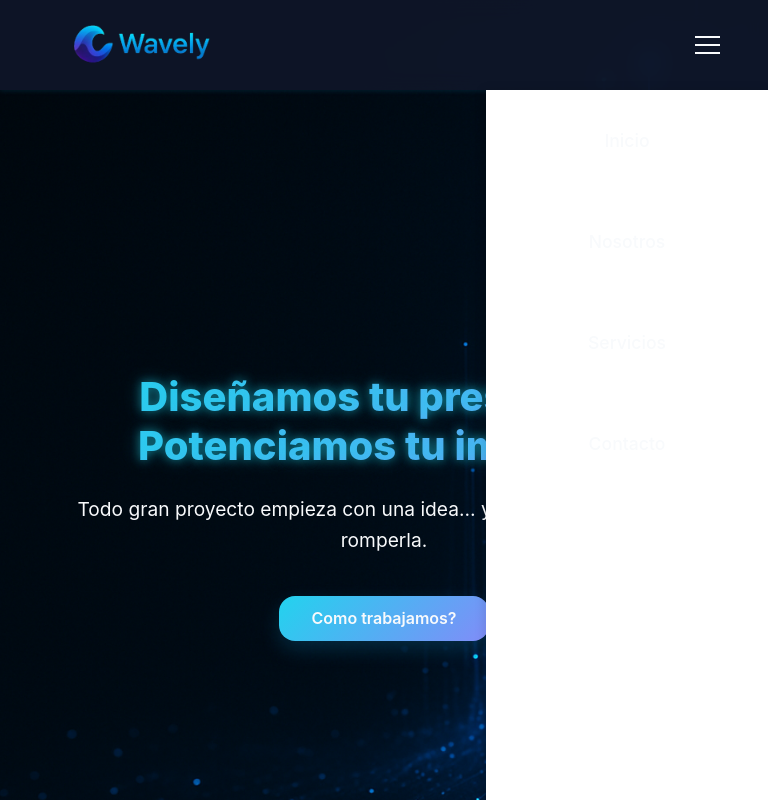
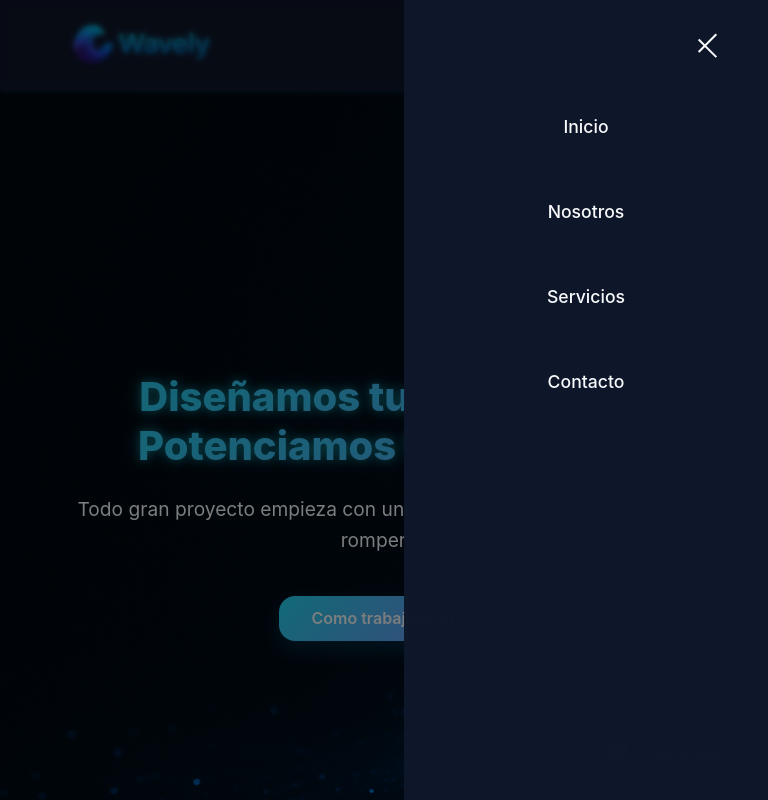
Before and after one commit to IsaacUnU/Wavely, a React (Create React App) app: page / in a window 768 px wide. Both pictures are taken after a click on the element 707 px from the left and 45 px from the top of the page. Shown: the top 800 px of the page. Built offline with nearby package versions, Linux system fonts and the light colour scheme.

Commit message:
modificaciones

```diff
--- a/src/components/InterestModal.jsx
+++ b/src/components/InterestModal.jsx
@@ -1,10 +1,23 @@
 import { motion, AnimatePresence } from 'framer-motion';
+import React from 'react';
 import '../styles/interestModal.css';
 
 const InterestModal = ({ isOpen, onClose, service }) => {
+// Añadir clase al body cuando el modal está abierto
+React.useEffect(() => {
+if (isOpen) {
+    document.body.classList.add('modal-open');
+} else {
+    document.body.classList.remove('modal-open');
+}
+
+return () => {
+    document.body.classList.remove('modal-open');
+};
+}, [isOpen]);
+
 const handleSubmit = (e) => {
 e.preventDefault();
-// Aquí irá la lógica de envío del formulario
 onClose();
 };
 
@@ -18,15 +31,23 @@ return (
         animate={{ opacity: 1 }}
         exit={{ opacity: 0 }}
         onClick={onClose}
-        />
+        >
         <motion.div
             className="modal"
-        initial={{ scale: 0.5, opacity: 0 }}
+            initial={{ scale: 0.95, opacity: 0 }}
             animate={{ scale: 1, opacity: 1 }}
-        exit={{ scale: 0.5, opacity: 0 }}
-        transition={{ type: "spring", duration: 0.5 }}
+            exit={{ scale: 0.95, opacity: 0 }}
+            transition={{ type: "spring", duration: 0.3 }}
+            onClick={e => e.stopPropagation()} // Prevenir cierre al hacer clic en el modal
         >
-        <button className="close-button" onClick={onClose}>×</button>
+            <motion.button
+            className="close-button"
+            onClick={onClose}
+            whileHover={{ scale: 1.1 }}
+            whileTap={{ scale: 0.9 }}
+            >
+            ×
+            </motion.button>
             <h3>¿Interesado en {service}?</h3>
             <form onSubmit={handleSubmit}>
             <motion.div
@@ -62,6 +83,7 @@ return (
             </motion.button>
             </form>
         </motion.div>
+        </motion.div>
     </>
     )}
 </AnimatePresence>
--- a/src/components/ScrollAnimation.jsx
+++ b/src/components/ScrollAnimation.jsx
@@ -1,32 +1,21 @@
 import { motion } from 'framer-motion';
-import useScrollDirection from '../hooks/useScrollDirection';
 
-const ScrollAnimation = ({ children, className }) => {
-  const scrollDirection = useScrollDirection();
-
-  const variants = {
-    hidden: {
-      opacity: 0,
-      y: scrollDirection === "down" ? 50 : -50
-    },
-    visible: {
-      opacity: 1,
-      y: 0,
-      transition: {
-        type: "spring",
-        stiffness: 100,
-        damping: 15
-      }
-    }
-  };
-
+const ScrollAnimation = ({ children }) => {
   return (
     <motion.div
-      className={className}
-      initial="hidden"
-      whileInView="visible"
-      viewport={{ once: false, amount: 0.3 }}
-      variants={variants}
+      initial={{ opacity: 0, y: 20 }}
+      whileInView={{
+        opacity: 1,
+        y: 0,
+        transition: {
+          duration: 0.6,
+          ease: "easeOut"
+        }
+      }}
+      viewport={{
+        once: true,
+        margin: "-100px"
+      }}
     >
       {children}
     </motion.div>
--- a/src/components/navbar.jsx
+++ b/src/components/navbar.jsx
@@ -19,13 +19,36 @@ const Navbar = () => {
 
   const handleClick = (e) => {
     e.preventDefault();
-    const target = e.target.getAttribute('href');
-    const element = document.querySelector(target);
+    const targetId = e.target.getAttribute('href');
+    const element = document.querySelector(targetId);
+
+    if (element) {
+      // Cerrar el menú antes de hacer scroll
       setIsOpen(false);
-    element?.scrollIntoView({ behavior: 'smooth' });
+
+      // Calcular la posición correcta considerando el navbar
+      const navbarHeight = document.querySelector('.navbar').offsetHeight;
+      const elementPosition = element.getBoundingClientRect().top;
+      const offsetPosition = elementPosition + window.pageYOffset - navbarHeight;
+
+      window.scrollTo({
+        top: offsetPosition,
+        behavior: 'smooth'
+      });
+    }
   };
 
+  // Controlar el scroll cuando el menú está abierto
+  useEffect(() => {
+    if (isOpen) {
+      document.body.style.overflow = 'hidden';
+    } else {
+      document.body.style.overflow = 'unset';
+    }
+  }, [isOpen]);
+
   return (
+    <>
       <motion.nav
         className={`navbar ${scrolled ? 'scrolled' : ''}`}
         initial={{ y: -100 }}
@@ -40,34 +63,63 @@ const Navbar = () => {
           <img src={logo} alt="Maximiza Digital Logo" />
         </motion.div>
 
-      <div className="menu-button" onClick={() => setIsOpen(!isOpen)}>
+        <div
+          className={`menu-button ${isOpen ? 'active' : ''}`}
+          onClick={() => setIsOpen(!isOpen)}
+          aria-label="Menu"
+        >
           <span></span>
           <span></span>
           <span></span>
         </div>
 
         <AnimatePresence>
+          {(isOpen || window.innerWidth > 768) && (
+            <>
+              <motion.div
+                className={`nav-overlay ${isOpen ? 'active' : ''}`}
+                onClick={() => setIsOpen(false)}
+                initial={{ opacity: 0 }}
+                animate={{ opacity: 1 }}
+                exit={{ opacity: 0 }}
+              />
               <motion.ul
                 className={`nav-links ${isOpen ? 'active' : ''}`}
-          initial={{ opacity: 0, x: 50 }}
-          animate={{ opacity: 1, x: 0 }}
-          transition={{ duration: 0.5 }}
+                initial={{ x: "100%" }}
+                animate={{ x: 0 }}
+                exit={{ x: "100%" }}
+                transition={{ type: "tween", duration: 0.3 }}
               >
-          <motion.li whileHover={{ scale: 1.1 }}>
-            <a href="#inicio" onClick={handleClick}>Inicio</a>
+                <motion.li
+                  whileHover={{ scale: 1.1 }}
+                  onClick={handleClick}
+                >
+                  <a href="#inicio">Inicio</a>
                 </motion.li>
-          <motion.li whileHover={{ scale: 1.1 }}>
-            <a href="#nosotros" onClick={handleClick}>Nosotros</a>
+                <motion.li
+                  whileHover={{ scale: 1.1 }}
+                  onClick={handleClick}
+                >
+                  <a href="#nosotros">Nosotros</a>
                 </motion.li>
-          <motion.li whileHover={{ scale: 1.1 }}>
-            <a href="#servicios" onClick={handleClick}>Servicios</a>
+                <motion.li
+                  whileHover={{ scale: 1.1 }}
+                  onClick={handleClick}
+                >
+                  <a href="#servicios">Servicios</a>
                 </motion.li>
-          <motion.li whileHover={{ scale: 1.1 }}>
-            <a href="#contacto" onClick={handleClick}>Contacto</a>
+                <motion.li
+                  whileHover={{ scale: 1.1 }}
+                  onClick={handleClick}
+                >
+                  <a href="#contacto">Contacto</a>
                 </motion.li>
               </motion.ul>
+            </>
+          )}
         </AnimatePresence>
       </motion.nav>
+    </>
   );
 };
 
--- a/src/index.css
+++ b/src/index.css
@@ -40,7 +40,7 @@ body {
     sans-serif;
   -webkit-font-smoothing: antialiased;
   -moz-osx-font-smoothing: grayscale;
-  background: var(--background);
+  background: rgb(216, 229, 230);
   color: var(--text-dark);
 }
 
--- a/src/styles/navbar.css
+++ b/src/styles/navbar.css
@@ -119,21 +119,23 @@ img:hover {
 @media (max-width: 768px) {
     .menu-button {
         display: flex;
+        z-index: 1000;
     }
 
     .nav-links {
-        position: fixed; /* Cambiado de absolute a fixed */
-        top: var(--navbar-height); /* Usar variable para la altura del navbar */
+        position: fixed;
+        top: 0;
         right: 0;
+        height: 100vh;
+        width: 70%;
+        max-width: 300px;
         flex-direction: column;
-        background: white;
-        padding: 1rem;
-        box-shadow: -2px 0 10px rgba(0, 0, 0, 0.1);
+        background: rgba(15, 23, 42, 0.98);
+        backdrop-filter: blur(10px);
+        padding: 100px 2rem 2rem 2rem;
         transform: translateX(100%);
-        transition: transform 0.3s ease;
-        width: 250px; /* Ancho fijo */
-        height: calc(100vh - var(--navbar-height));
-        overflow-y: auto; /* Permite scroll si el contenido es muy largo */
+        transition: transform 0.3s ease-in-out;
+        z-index: 999;
     }
 
     .nav-links.active {
@@ -141,14 +143,65 @@ img:hover {
     }
 
     .nav-links li {
-        padding: 0.5rem 1rem;
-        margin: 0.5rem 0;
+        margin: 1rem 0;
+        width: 100%;
+        text-align: center;
+        opacity: 0;
+        animation: fadeIn 0.5s forwards;
     }
 
-    .nav-links a {
-        display: block;
+    .nav-links.active li {
+        animation: slideIn 0.5s forwards;
+    }
+
+    @keyframes slideIn {
+        from {
+            opacity: 0;
+            transform: translateX(20px);
+        }
+        to {
+            opacity: 1;
+            transform: translateX(0);
+        }
+    }
+
+    .menu-button span {
+        width: 25px;
+        height: 2px;
+        background: var(--text-light);
+        transition: all 0.3s ease;
+        transform-origin: center;
+    }
+
+    .menu-button.active span:nth-child(1) {
+        transform: translateY(8px) rotate(45deg);
+    }
+
+    .menu-button.active span:nth-child(2) {
+        opacity: 0;
+    }
+
+    .menu-button.active span:nth-child(3) {
+        transform: translateY(-8px) rotate(-45deg);
+    }
+
+    .nav-overlay {
+        position: fixed;
+        top: 0;
+        left: 0;
         width: 100%;
-        text-align: left;
+        height: 100vh;
+        background: rgba(0, 0, 0, 0.5);
+        backdrop-filter: blur(3px);
+        opacity: 0;
+        visibility: hidden;
+        transition: all 0.3s ease;
+        z-index: 998;
+    }
+
+    .nav-overlay.active {
+        opacity: 1;
+        visibility: visible;
     }
 }
 
@@ -170,7 +223,10 @@ img:hover {
 }
 
 section {
-    scroll-margin-top: var(--navbar-height);
+    scroll-margin-top: calc(var(--navbar-height) + 20px);
+    min-height: 100vh;
+    position: relative;
+    z-index: 1;
     padding-top: var(--navbar-height);
 }
 
@@ -178,3 +234,22 @@ section {
     scroll-margin-top: var(--navbar-height);
     padding-top: var(--navbar-height);
 }
+
+/* Añade una transición suave para el overlay */
+.nav-overlay {
+    position: fixed;
+    top: 0;
+    left: 0;
+    width: 100%;
+    height: 100vh;
+    background: rgba(0, 0, 0, 0.5);
+    opacity: 0;
+    visibility: hidden;
+    transition: all 0.3s ease;
+    z-index: 998;
+}
+
+.nav-overlay.active {
+    opacity: 1;
+    visibility: visible;
+}
```
Also changed, not shown: src/styles/interestModal.css (+194 -3 lines). Lines whose indentation alone changed are shown as unchanged.
